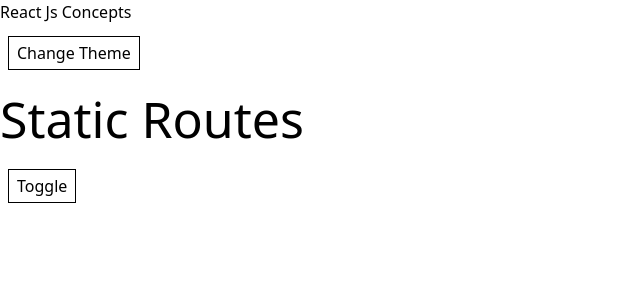
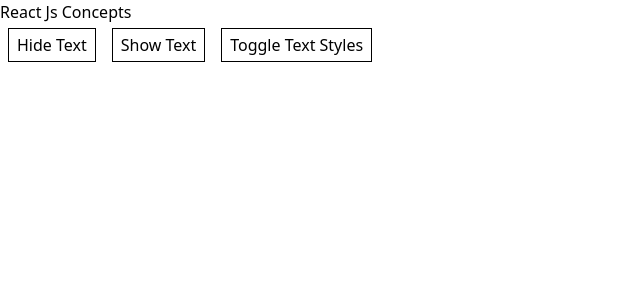
Before and after one commit to AnirudhGeek/More-React, a React (Vite) app in the folder 2reactjs-complete-course-2024/1ReactConcepts/: page / in a window 1280 px wide. Shown: the top 300 px of the page, without its empty margins (0-640 px from the left). Built offline with nearby package versions, Linux system fonts and the light colour scheme.

Commit message:
useReducer hook

```diff
--- a/2reactjs-complete-course-2024/1ReactConcepts/src/App.jsx
+++ b/2reactjs-complete-course-2024/1ReactConcepts/src/App.jsx
@@ -6,6 +6,7 @@
 import ContextButtonComponent from "./components/context-concept/button";
 import ContextTextComponent from "./components/context-concept/text";
 import ToggleFromFunction from "./components/context-concept/button2";
+import UseReducerExample from "./components/useReducer-Example";
 
 const App = () => {
   return (
@@ -15,9 +16,11 @@
       {/* <FunctionalComponent/> */}
       {/* <ProductList name="Anirudh" city="ABC"/> */}
       {/* <Users/> */}
-      <ContextButtonComponent/>
+      {/* <ContextButtonComponent/>
       <ContextTextComponent/>
-      <ToggleFromFunction/>
+      <ToggleFromFunction/> */}
+
+      <UseReducerExample/>
     </div>
   );
 };
--- /dev/null
+++ b/2reactjs-complete-course-2024/1ReactConcepts/src/components/useReducer-Example.jsx
@@ -0,0 +1,68 @@
+import { useReducer } from "react";
+
+const initialState = {
+  showTextFlag: false,
+  changeTextStylesFlag: false,
+};
+
+const HIDE_TEXT = "HIDE_TEXT";
+const SHOW_TEXT = "SHOW_TEXT";
+const CHANGE_TEXT_STYLE = "CHANGE_TEXT_STYLE";
+
+function reducer(state, action) {
+  switch (action.type) {
+    case HIDE_TEXT:
+      //   console.log(state, action);
+      return {
+        ...state,
+        showTextFlag: false,
+      };
+
+    case SHOW_TEXT:
+      return {
+        ...state,
+        showTextFlag: true,
+      };
+
+    case CHANGE_TEXT_STYLE:
+      return {
+        ...state,
+        changeTextStylesFlag: !state.changeTextStylesFlag,
+      };
+
+    default:
+      return state;
+  }
+}
+
+function UseReducerExample() {
+  const [state, dispatch] = useReducer(reducer, initialState);
+  console.log(state);
+
+  return (
+    <div>
+      {state?.showTextFlag ? <h3 className={state.changeTextStylesFlag?"bg-black text-white" : "bg-red-400 text-white"}>Use Reducer Example</h3> : null}
+
+      <button
+        onClick={() => dispatch({ type: HIDE_TEXT })}
+        className="border px-2 py-1 mx-2 my-1"
+      >
+        Hide Text
+      </button>
+      <button
+        onClick={() => dispatch({ type: SHOW_TEXT })}
+        className="border px-2 py-1 mx-2 my-1"
+      >
+        Show Text
+      </button>
+      <button
+        onClick={() => dispatch({ type: CHANGE_TEXT_STYLE })}
+        className="border px-2 py-1 mx-2 my-1"
+      >
+        Toggle Text Styles
+      </button>
+    </div>
+  );
+}
+
+export default UseReducerExample;
```
